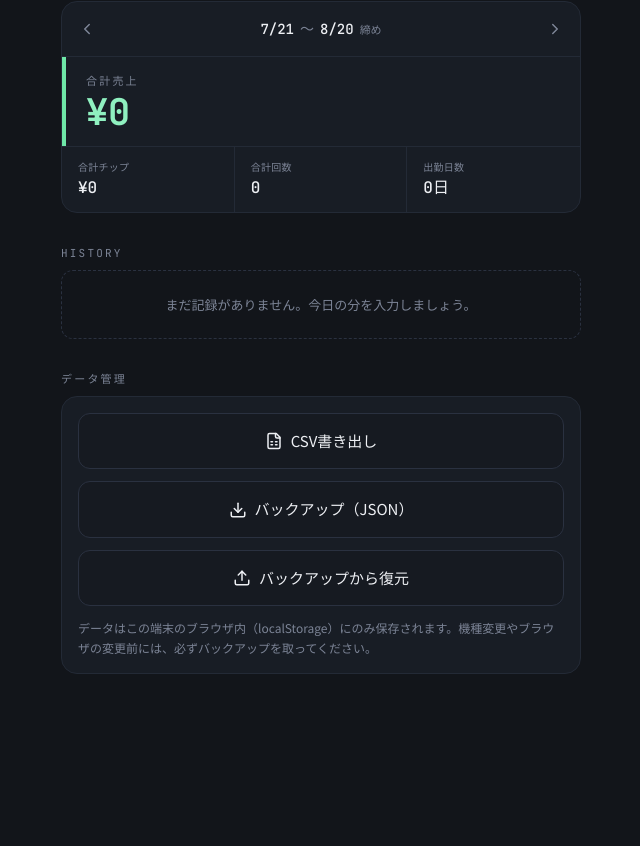
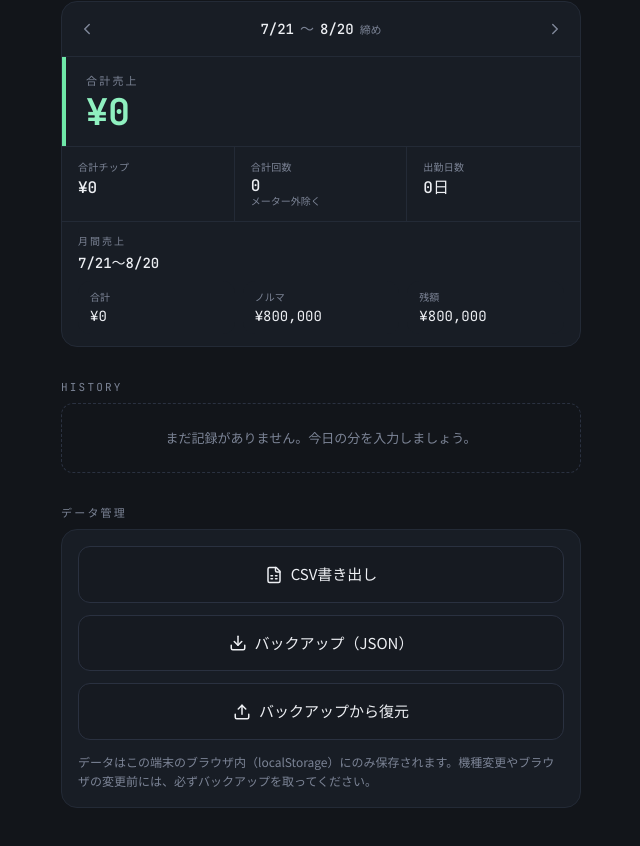
Before and after one commit to masatomm80/work-log-react, a React (Vite) app: page / in a window 1280 px wide. Shown: the part 812-1658 px from the top of the page, without its empty margins (319-959 px from the left). Before the commit the page ends 1550 px from the top, so only its background shows below. Built offline with nearby package versions, Linux system fonts and the light colour scheme.

Commit message:
Update WorkLog.jsx

```diff
--- a/src/WorkLog.jsx
+++ b/src/WorkLog.jsx
@@ -20,14 +20,14 @@ const DAY_STATUS = {
   DAYOFF: "dayoff",
   HOLIDAY: "holiday",
 };
-const WORK_TIME_OPTIONS = Array.from({ length: 24 * 6 }, (_, i) => {
-  const mins = i * 10;
+const WORK_TIME_OPTIONS = Array.from({ length: 24 * 2 }, (_, i) => {
+  const mins = i * 30;
   const h = String(Math.floor(mins / 60)).padStart(2, "0");
   const m = String(mins % 60).padStart(2, "0");
   return `${h}:${m}`;
 });
-const BREAK_TIME_OPTIONS = Array.from({ length: 8 * 6 + 1 }, (_, i) => {
-  const mins = i * 10;
+const BREAK_TIME_OPTIONS = Array.from({ length: 8 * 2 + 1 }, (_, i) => {
+  const mins = i * 30;
   const h = String(Math.floor(mins / 60)).padStart(2, "0");
   const m = String(mins % 60).padStart(2, "0");
   return `${h}:${m}`;
@@ -129,6 +129,22 @@ function getPeriodBounds(iso) {
     end = new Date(y, m - 1, 20);
   }
   return { start: toISO(start), end: toISO(end) };
+}
+function getMonthlyTarget(iso) {
+  const dt = parseISO(iso);
+  const month = dt.getMonth() + 1;
+  const day = dt.getDate();
+  if (month === 12 && day >= 21) return 850000;
+  if (month === 1 && day <= 20) return 850000;
+  if ((month === 1 && day >= 21) || (month === 2 && day <= 20)) return 750000;
+  if ((month === 2 && day >= 21) || (month === 3 && day <= 20)) return 750000;
+  return 800000;
+}
+function formatPeriodLabel(startIso, endIso) {
+  const start = parseISO(startIso);
+  const end = parseISO(endIso);
+  const fmt = (dt) => `${dt.getMonth() + 1}/${dt.getDate()}`;
+  return `${fmt(start)}〜${fmt(end)}`;
 }
 function shiftPeriod(anchorISO, dir) {
   const { start, end } = getPeriodBounds(anchorISO);
@@ -394,6 +410,15 @@ export default function WorkLog() {
   const activeTags = form.notes ? form.notes.split(/[\s、,　]+/).filter(Boolean) : [];
   const periodStartLbl = fmtDateLabel(periodBounds.start);
   const periodEndLbl = fmtDateLabel(periodBounds.end);
+  const monthlyTarget = getMonthlyTarget(selectedDate);
+  const monthlyPeriodLabel = formatPeriodLabel(periodBounds.start, periodBounds.end);
+  const monthlySalesTotal = useMemo(() => {
+    return periodEntries.reduce((acc, e) => {
+      acc += (Number(e.sales) || 0) + (Number(e.salesExtra) || 0);
+      return acc;
+    }, 0);
+  }, [periodEntries]);
+  const monthlyRemaining = monthlySalesTotal >= monthlyTarget ? 0 : Math.max(monthlyTarget - monthlySalesTotal, 0);
 
   const handleToggleHoliday = () => {
     if (!isWorkday) return;
@@ -549,13 +574,13 @@ export default function WorkLog() {
                 <Field label="売上">
                   <YenInput value={form.sales} onChange={(v) => updateField("sales", v)} disabled={false} />
                 </Field>
-                <Field label="追加売上（任意）">
+                <Field label="メーター外売上">
                   <YenInput value={form.salesExtra} onChange={(v) => updateField("salesExtra", v)} disabled={false} />
                 </Field>
                 <Field label="チップ">
                   <YenInput value={form.tip} onChange={(v) => updateField("tip", v)} disabled={false} />
                 </Field>
-                <Field label="回数">
+                <Field label="回数（メーター外は含まず）">
                   <input
                     type="number"
                     inputMode="numeric"
@@ -727,11 +752,32 @@ export default function WorkLog() {
               </div>
               <div className="px-4 py-3 border-r border-[#232A36] min-w-0">
                 <div className="text-[10px] text-[#7C8496] tracking-wide">合計回数</div>
-                <div className="font-meter text-base font-medium mt-0.5">{periodTotals.count}</div>
+                <div className="font-meter text-base font-medium mt-0.5 leading-tight">
+                  <div>{periodTotals.count}</div>
+                  <div className="text-[10px] text-[#7C8496]">メーター外除く</div>
+                </div>
               </div>
               <div className="px-4 py-3 min-w-0">
                 <div className="text-[10px] text-[#7C8496] tracking-wide">出勤日数</div>
                 <div className="font-meter text-base font-medium mt-0.5">{periodTotals.days}日</div>
+              </div>
+            </div>
+            <div className="border-t border-[#232A36] px-4 py-3">
+              <div className="text-[10px] tracking-[0.2em] text-[#7C8496] font-meter">月間売上</div>
+              <div className="font-meter text-sm font-medium text-[#EDEFF3] mt-1">{monthlyPeriodLabel}</div>
+              <div className="mt-2 grid grid-cols-3 gap-2">
+                <div className="rounded-xl bg-[#181D25] px-3 py-2">
+                  <div className="text-[10px] text-[#7C8496]">合計</div>
+                  <div className="font-meter text-sm text-[#EDEFF3] mt-0.5">¥{yen(monthlySalesTotal)}</div>
+                </div>
+                <div className="rounded-xl bg-[#181D25] px-3 py-2">
+                  <div className="text-[10px] text-[#7C8496]">ノルマ</div>
+                  <div className="font-meter text-sm text-[#EDEFF3] mt-0.5">¥{yen(monthlyTarget)}</div>
+                </div>
+                <div className="rounded-xl bg-[#181D25] px-3 py-2">
+                  <div className="text-[10px] text-[#7C8496]">残額</div>
+                  <div className="font-meter text-sm text-[#EDEFF3] mt-0.5">¥{yen(monthlyRemaining)}</div>
+                </div>
               </div>
             </div>
             {periodTotals.hours > 0 && (
```
